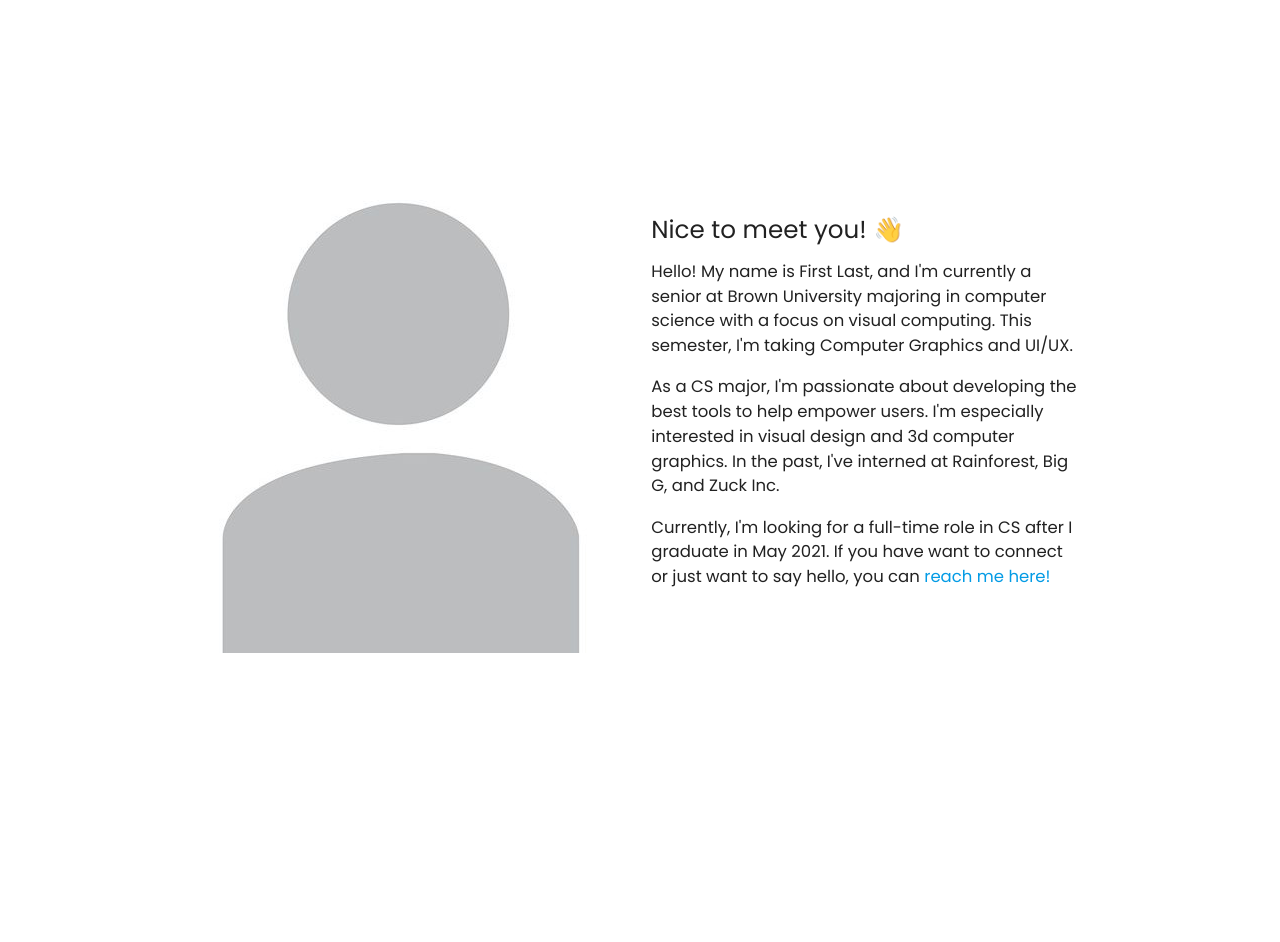
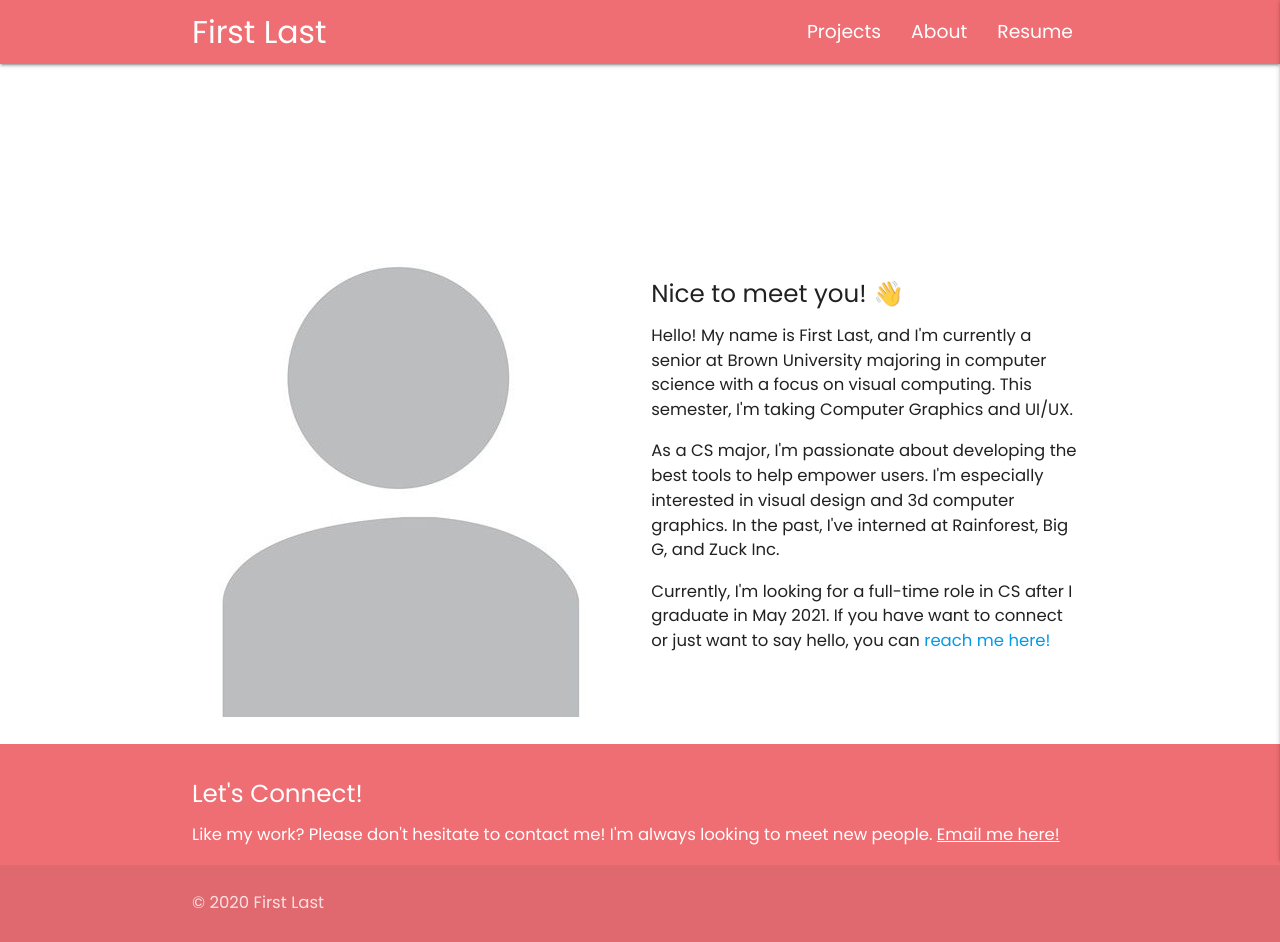
Before and after one commit to pzhang333/cs1300-portfolio, a PHP site: page /about.html in a window 1280 px wide. Before the commit the page ends 653 px from the top, so only its background shows below. Run offline with PHP 8.4, Linux system fonts and the light colour scheme.

Commit message:
Updated home and about pages

```diff
--- a/about.html
+++ b/about.html
@@ -8,10 +8,30 @@
     <link rel="stylesheet" href="https://fonts.googleapis.com/css2?family=Poppins&display=swap">
     <link rel="stylesheet" href="https://fonts.googleapis.com/icon?family=Material+Icons">
     <link rel="stylesheet" href="https://cdnjs.cloudflare.com/ajax/libs/materialize/1.0.0/css/materialize.min.css">
+    <link rel="stylesheet" href="https://unpkg.com/aos@2.3.1/dist/aos.css">
     <link rel="stylesheet" href="site.css">
     <title>About | First Last</title>
   </head>
   <body>
+    <nav>
+      <div class="container">
+        <div class="nav-wrapper">
+          <a href="index.html" class="brand-logo">First Last</a>
+          <a href="#" data-target="mobile-menu" class="right sidenav-trigger"><i class="material-icons">menu</i></a>
+          <ul class="right hide-on-med-and-down">
+            <li><a href="index.html">Projects</a></li>
+            <li><a href="about.html">About</a></li>
+            <li><a href="https://drive.google.com/file/d/1kwm2Tv-57dJPoOdTEqHcJ4OFYSjU8tMe/view">Resume</a></li>
+          </ul>
+        </div>
+      </div>
+    </nav>
+    <ul class="sidenav" id="mobile-menu">
+      <li><a href="index.html">Projects</a></li>
+      <li><a href="about.html">About</a></li>
+      <li><a href="https://drive.google.com/file/d/1kwm2Tv-57dJPoOdTEqHcJ4OFYSjU8tMe/view">Resume</a></li>
+    </ul>
+    <main data-aos="fade-up" data-aos-duration="1200" data-aos-once="true">
       <div class="container" style="margin-top: 200px;">
         <div class="row">
           <div class="col s12 m6">
@@ -40,7 +60,28 @@
           </div>
         </div>
       </div>
+    </main>
+    <footer class="page-footer" data-aos="fade-up" data-aos-duration="1200" data-aos-once="true">
+      <div class="container">
+        <h5>Let's Connect!</h5>
+        <p>
+          Like my work? Please don't hesitate to contact me! I'm always looking
+          to meet new people. <a style="color:white; text-decoration: underline;" href="#">Email me here!</a>
+        </p>
+      </div>
+      <div class="footer-copyright">
+        <div class="container">
+          <p>
+            © 2020 First Last
+          </p>
+        </div>
+      </div>
+    </footer>
     <script src="https://cdnjs.cloudflare.com/ajax/libs/materialize/1.0.0/js/materialize.min.js"></script>
+    <script src="https://unpkg.com/aos@2.3.1/dist/aos.js"></script>
+    <script>
+      AOS.init();
+    </script>
     <script src="nav.js"></script>
   </body>
 </html>
--- a/index.html
+++ b/index.html
@@ -44,7 +44,7 @@
       </a>
     </div>
     <div id="projects" class="container">
-      <div class="row" style="margin-bottom: 100px;">
+      <div class="row">
         <div class="col s12 m6">
           <div class="card" data-aos="fade-up" data-aos-duration="1200" data-aos-once="true">
             <div class="card-image waves-effect waves-block waves-light">
@@ -107,7 +107,7 @@
         </div>
       </div>
     </div>
-    <footer class="page-footer">
+    <footer class="page-footer" data-aos="fade-up" data-aos-duration="1200" data-aos-once="true">
       <div class="container">
         <h5>Let's Connect!</h5>
         <p>
--- a/site.css
+++ b/site.css
@@ -45,3 +45,13 @@ p {
    60% { transform: rotate( 0.0deg) }
   100% { transform: rotate( 0.0deg) }
 }
+
+body {
+  display: flex;
+  min-height: 100vh;
+  flex-direction: column;
+}
+
+main {
+  flex: 1 0 auto;
+}
```
Lines whose indentation alone changed are shown as unchanged.
